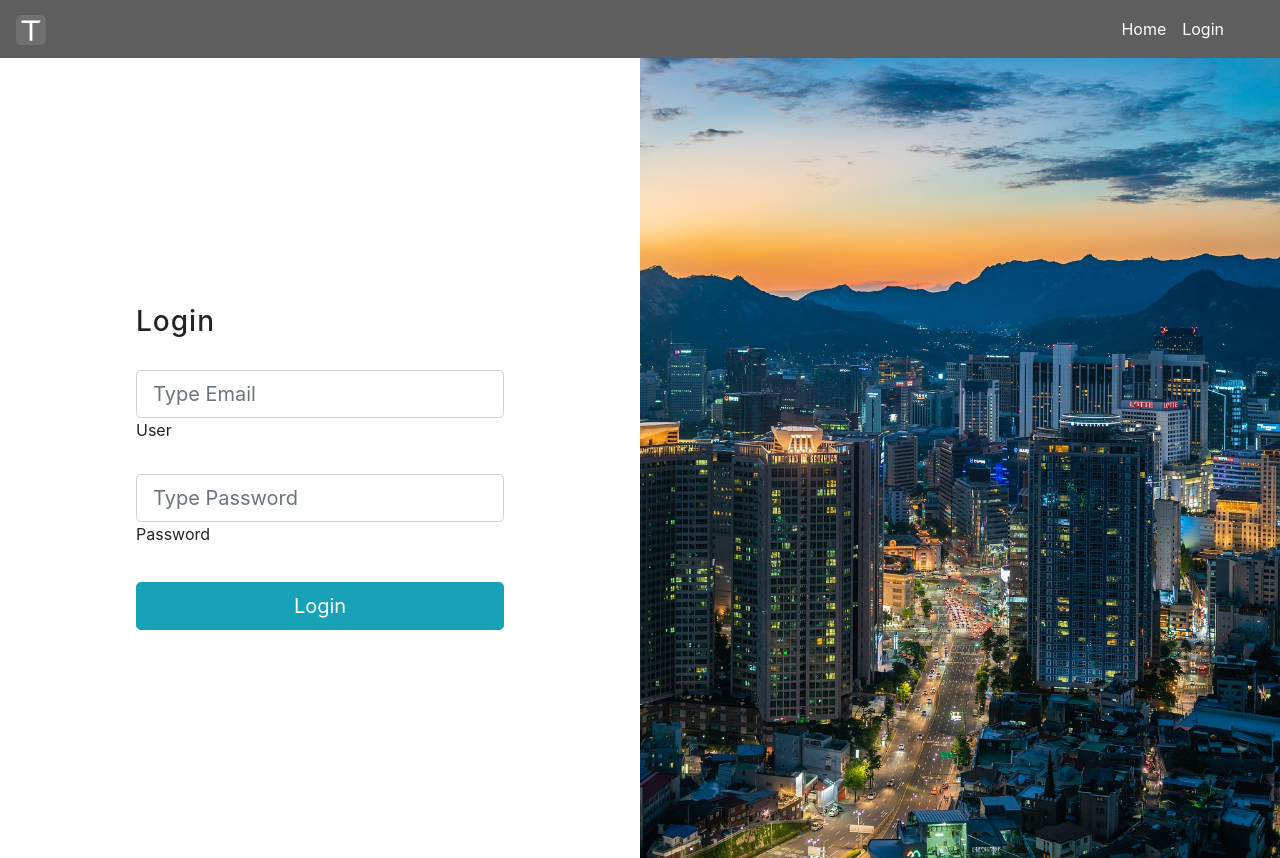
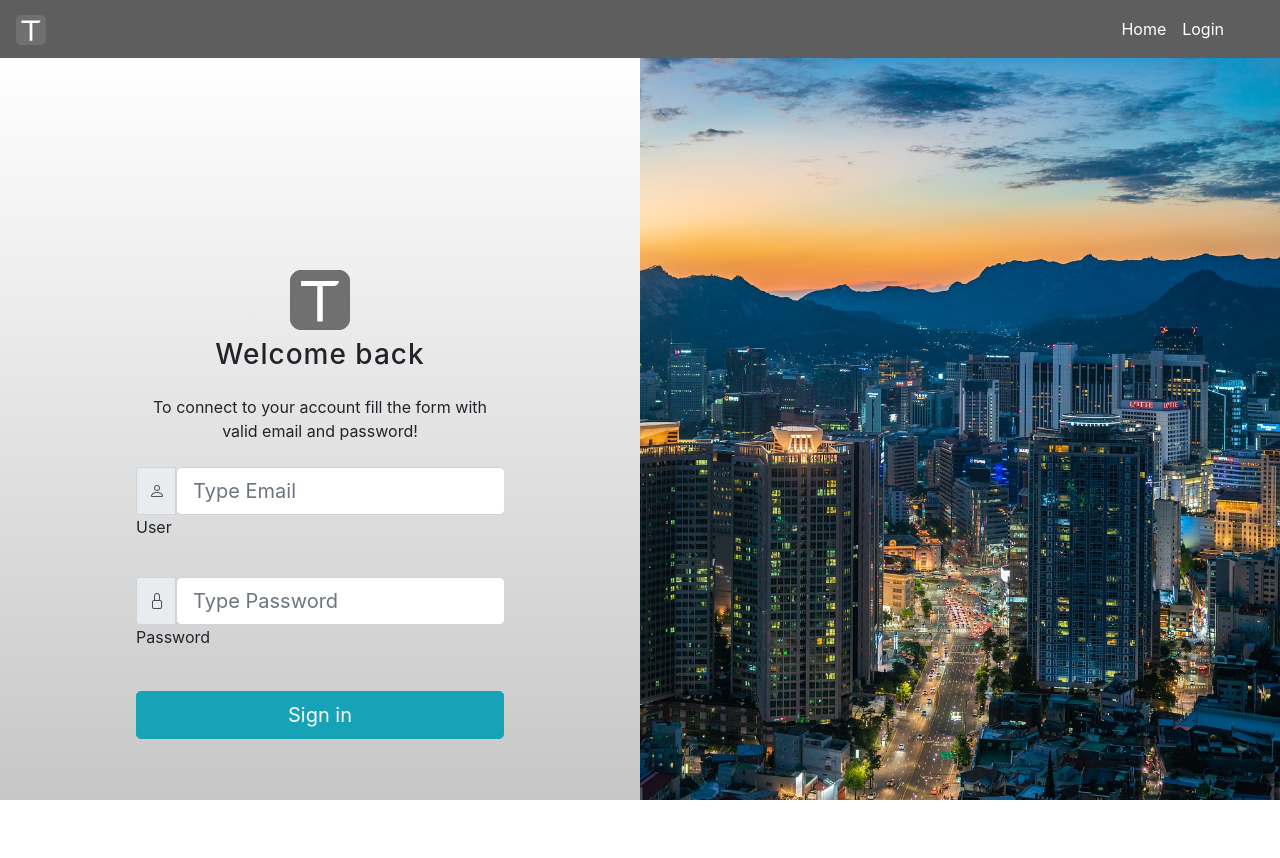
Before and after one commit to EoBryanDev/TikalTest, a Vue app: page /login in a window 1280 px wide. After the commit the page ends 800 px from the top, so only its background shows below. Built offline with nearby package versions, Linux system fonts and the light colour scheme.

Commit message:
Delete Structure Working

```diff
--- a/public/index.html
+++ b/public/index.html
@@ -12,6 +12,7 @@
       integrity="sha384-zCbKRCUGaJDkqS1kPbPd7TveP5iyJE0EjAuZQTgFLD2ylzuqKfdKlfG/eSrtxUkn"
       crossorigin="anonymous"
     />
+    <link rel="stylesheet" href="https://cdn.jsdelivr.net/npm/bootstrap-icons@1.8.3/font/bootstrap-icons.css">
   </head>
   <body>
     <noscript>
--- a/src/App.vue
+++ b/src/App.vue
@@ -8,7 +8,6 @@
 /* eslint-disable */
 export default {
   name: "App",
-
 };
 </script>
 
--- a/src/components/Home/Home.vue
+++ b/src/components/Home/Home.vue
@@ -3,7 +3,7 @@
     <NavBar />
     <div class="container">
       <div>
-        <img src="../../assets/tikal_tech_logotypeName.webp" alt="Tikal Name" />
+        <img src="../../assets/tikal_tech_logotypeName.webp" alt="Tikal Name" class="mt-4" />
       </div>
       <div>
         <router-link to="/login" class="btn btn-secondary actionButtons">Login</router-link>
@@ -64,12 +64,13 @@ export default {
 
 <style scoped>
 .backgroundHome {
-  background-image: url(../../assets/tikal_tech_homeBackground.webp);
+  background-image: url(../../assets/tikal_tech_homeBackground.webp) ;
   height: 100vh;
 }
 .container {
   width: 70%;
   min-height: 70%;
+  min-width: 400px;
   display: flex;
   flex-direction: column;
   justify-content: center;
@@ -79,8 +80,9 @@ export default {
   margin-bottom: 30px;
 }
 .actionButtons{
+  flex-wrap: nowrap;
   min-width: 150px;
-  min-height: 50px;
+  min-height: 50%;
   margin-right: 10px;
 }
 .carousel-item {
--- a/src/components/Index/CrudModal/Update.vue
+++ b/src/components/Index/CrudModal/Update.vue
@@ -1,6 +1,6 @@
 <template>
   <div>
-    <form @submit.prevent="submitUpdateHandler">
+    <form @submit="submitUpdateHandler">
       <div class="form-row">
         <div class="form-group col-md-6">
           <label for="name">Name</label>
@@ -59,8 +59,6 @@
         Return
       </button>
       <button class="btn btn-warning">Update</button>
-      {{ dataToUpdate }}
-      {{ dataToUpdateForm }}
     </div>
     </form>
   </div>
@@ -81,7 +79,6 @@ export default {
         email: '',
         mobile: '',
         createdAt: '',
-        // updated precisa ser alterado no metodo de submit
         updatedAt: '',
       },
     };
--- a/src/components/Index/Index.vue
+++ b/src/components/Index/Index.vue
@@ -24,7 +24,7 @@
                 <td >{{ user.name }}</td>
                 <td>{{ user.email }}</td>
                 <td>{{ user.mobile }}</td>
-                <td>{{ user.createdAt }}</td>
+                <td>{{ user.createdAt}}</td>
                 <td>{{ user.updatedAt }}</td>
                 <td>
                   <button
@@ -36,25 +36,25 @@
                     Edit
                   </button>
                   <button
-                    type="button"
                     class="btn btn-danger"
                     data-toggle="modal"
-                    data-target="#exampleModal"
+                    data-target="#deleteModal"
+                    @click.prevent="setDeleting(user.id,user.name,user.email)"
                   >
                     Delete
                   </button>
                   <!--delete modal-->
                   <div
                     class="modal fade"
-                    id="exampleModal"
+                    id="deleteModal"
                     tabindex="-1"
-                    aria-labelledby="exampleModalLabel"
+                    aria-labelledby="deleteModalLabel"
                     aria-hidden="true"
                   >
                     <div class="modal-dialog modal-dialog-centered">
                       <div class="modal-content">
                         <div class="modal-header">
-                          <h5 class="modal-title" id="exampleModalLabel">
+                          <h5 class="modal-title" id="deleteModalLabel">
                             Client Delete
                           </h5>
                           <button
@@ -67,7 +67,9 @@
                           </button>
                         </div>
                         <div class="modal-body">
-                          Are you sure to remove the data?
+                          <h3>
+                             Are you sure to remove: {{currentDeleting.name}} {{currentDeleting.email}}?
+                            </h3>
                         </div>
                         <div class="modal-footer">
                           <button
@@ -78,8 +80,7 @@
                             Return
                           </button>
                           <button
-                            @click="clickDeleteHandler"
-                            type="button"
+
                             class="btn btn-danger"
                           >
                             Delete
@@ -124,9 +125,6 @@
           </table>
         </div>
 
-        <div class="col-md-12" v-if="!users">
-          <h1 class="display-1">You're not authenticated!</h1>
-        </div>
       </div>
     </div>
   </div>
@@ -152,6 +150,11 @@ export default {
             mobile: '',
             createdAt: '',
             updatedAt: '',
+      },
+      currentDeleting: {
+        id: null,
+        name: null,
+        email: null
       }
     };
   },
@@ -165,12 +168,18 @@ export default {
         this.currentUser.updatedAt = user.updatedAt
         console.log(this.currentUser)
     },
-    clickDeleteHandler() {
-      console.log("deleting... ");
+    clickDeleteHandler(id) {
+      console.log(id);
       this.$router.push("/index");
     },
+    setDeleting(id,name,email){
+      this.currentDeleting.id = id
+      this.currentDeleting.name = name
+      this.currentDeleting.email = email
+      console.log(this.currentDeleting)
+    }
   },
-  async mounted() {
+  async beforeCreate() {
     try {
       const response = await axios.get("clientes", {
         headers: {
@@ -179,6 +188,7 @@ export default {
       });
       this.users = response.data[0]
     } catch (err) {
+      this.$router.push("/login");
       console.log(err)
     }
   }
@@ -187,7 +197,7 @@ export default {
 
 <style scoped>
 .rep:hover{
-    background-color: rgb(217, 255, 202);
+    background-color: #b5ebf3;
 
 }
 </style>
--- a/src/components/Login/Login.vue
+++ b/src/components/Login/Login.vue
@@ -1,46 +1,60 @@
 <template>
-  <div class="login">
+  <div class="login vh-100">
     <NavBar />
-    <section class="vh-100 ">
-      <div class="container-fluid ">
+    <section>
+      <div class="container-fluid">
         <div class="row">
           <div class="col-sm-6 text-black">
-            <div
-              class="d-flex align-items-center p-5 m-4"
-            >
+            <div class="d-flex align-items-center p-5 m-4">
               <form @submit.prevent="handleSubmit" class="loginForm">
-                <h3 class="fw-normal mb-3 pb-3" style="letter-spacing: 1px">
-                  Login
+                <div class="text-center mb-2">
+                  <img src="../../../public/tikal_tech_logotype.webp" alt="Tikal logotype">
+                </div>
+                <h3 class="fw-normal mb-2 pb-3 text-center" style="letter-spacing: 1px">
+                  Welcome back
                 </h3>
+                <p class="text-center mb-4">
+                  To connect to your account fill the form with valid email and password!
+                </p>
                 <LoginError v-if="err" :err="err" />
                 <div class="form-outline mb-4">
+                  <div class="input-group">
+                    <div class="input-group-prepend">
+                      <div class="input-group-text">
+                        <i class="bi bi-person"></i>
+                      </div>
                       <input
                         v-model="user"
                         placeholder="Type Email"
                         type="email"
-                    class="form-control form-control-lg"
+                        class="form-control form-control-lg user"
                       />
-                  <label class="form-label" for="form2Example18"
-                    >User</label
-                  >
+                    </div>
+                  </div>
+                    <label class="form-label" for="form2Example18">User </label>
                 </div>
 
                 <div class="form-outline mb-4">
+                  <div class="input-group">
+                    <div class="input-group-prepend">
+                      <div class="input-group-text">
+                        <i class="bi bi-lock"></i>
+                      </div>
                       <input
                         v-model="pwd"
                         placeholder="Type Password"
                         type="password"
                         class="form-control form-control-lg"
                       />
+                    </div>
+                  </div>
                     <label class="form-label" for="form2Example28"
                       >Password</label
                     >
                 </div>
 
                 <div class="pt-1 mb-4">
-                  <button class="btn btn-info btn-lg btn-block">
-                    Login
-                  </button>
+                  <button class="btn btn-info btn-lg btn-block">Sign in</button>
                 </div>
               </form>
             </div>
@@ -49,68 +63,81 @@
             <img
               src="../../assets/tikal_tech_loginBackground.jpg"
               alt="Login image"
-              class="w-100 vh-100"
-              style="object-fit: cover; object-position: left"
+              class="loginImage"
             />
           </div>
         </div>
       </div>
-
     </section>
   </div>
 </template>
 
 <script>
 import NavBar from "../NavBar";
-import LoginError from "../Login/LoginHandler/LoginError"
-import axios from 'axios'
+import LoginError from "../Login/LoginHandler/LoginError";
+import axios from "axios";
 /* eslint-disable */
 export default {
   name: "Login",
   components: {
     NavBar,
-    LoginError
+    LoginError,
   },
-  data(){
-    return{
-        user: '',
-        pwd: '',
-        err: ''
+  data() {
+    return {
+      user: "",
+      pwd: "",
+      err: "",
+    };
+  },
+  methods: {
+    async handleSubmit() {
+      try {
+        const data = {
+          user: this.user,
+          pwd: this.pwd,
+        };
+
+        const response = await axios.post("login", data);
+
+        console.log(response);
+        localStorage.setItem("token", response.data.token);
+        this.$router.push("/index");
+      } catch (e) {
+        this.err = "Invalid Password/Email";
+        setTimeout(() => {
+          this.user = "";
+          this.pwd = "";
+          this.err = "";
+        }, 1200);
       }
     },
-  methods: {
-    async handleSubmit(){
-      try {
-        const data = {
-          user : this.user,
-          pwd : this.pwd
-        }
-
-        const response = await axios.post('login', data)
-
-        console.log(response)
-        localStorage.setItem('token', response.data.token)
-        this.$router.push('/index')
-      } catch (e) {
-        this.err = 'Invalid Password/Email'
-        setTimeout(()=>{
-          this.user = ''
-          this.pwd = ''
-          this.err=''
-          },1200)
-      }
-    }
-  }
+  },
 };
 </script>
 
 <style scoped>
+* {
+  overflow: hidden;
+}
+section{
+  background: rgb(255,255,255);
+background: linear-gradient(180deg, rgba(255,255,255,1) 0%, rgba(179, 179, 179, 0.8) 100%);
+}
+input[type="text"] {
+  text-align: left;
+}
+.loginImage {
+  height: 100vh;
+  width: 100%;
+  object-fit: cover;
+  object-position: center;
+}
 
-.loginForm{
-  margin-top: 175px;
+.loginForm {
+  margin-top: 140px;
   width: 23rem;
   margin-left: auto;
   margin-right: auto;
-
 }
 </style>
```
Lines whose indentation alone changed are shown as unchanged.
